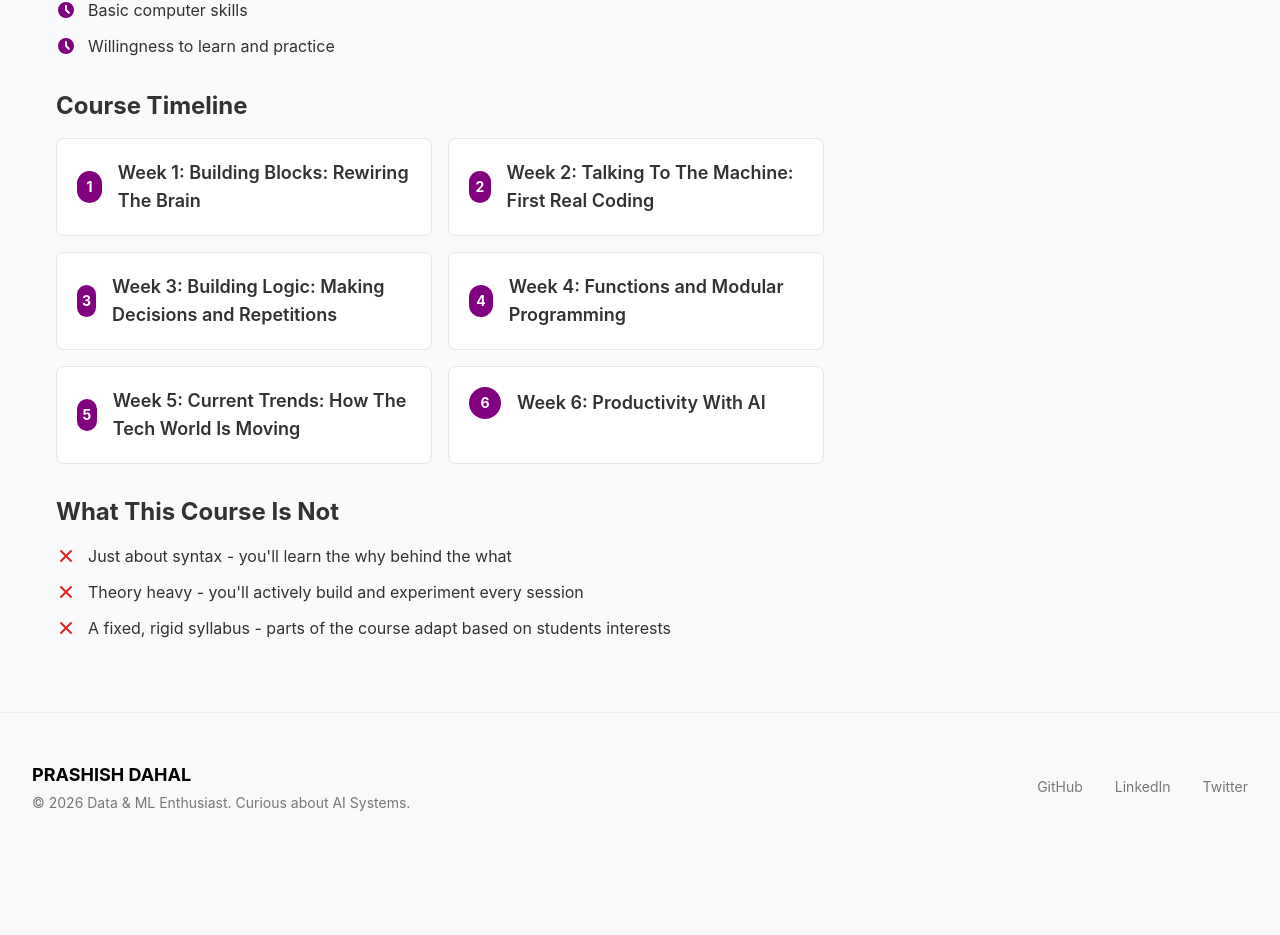
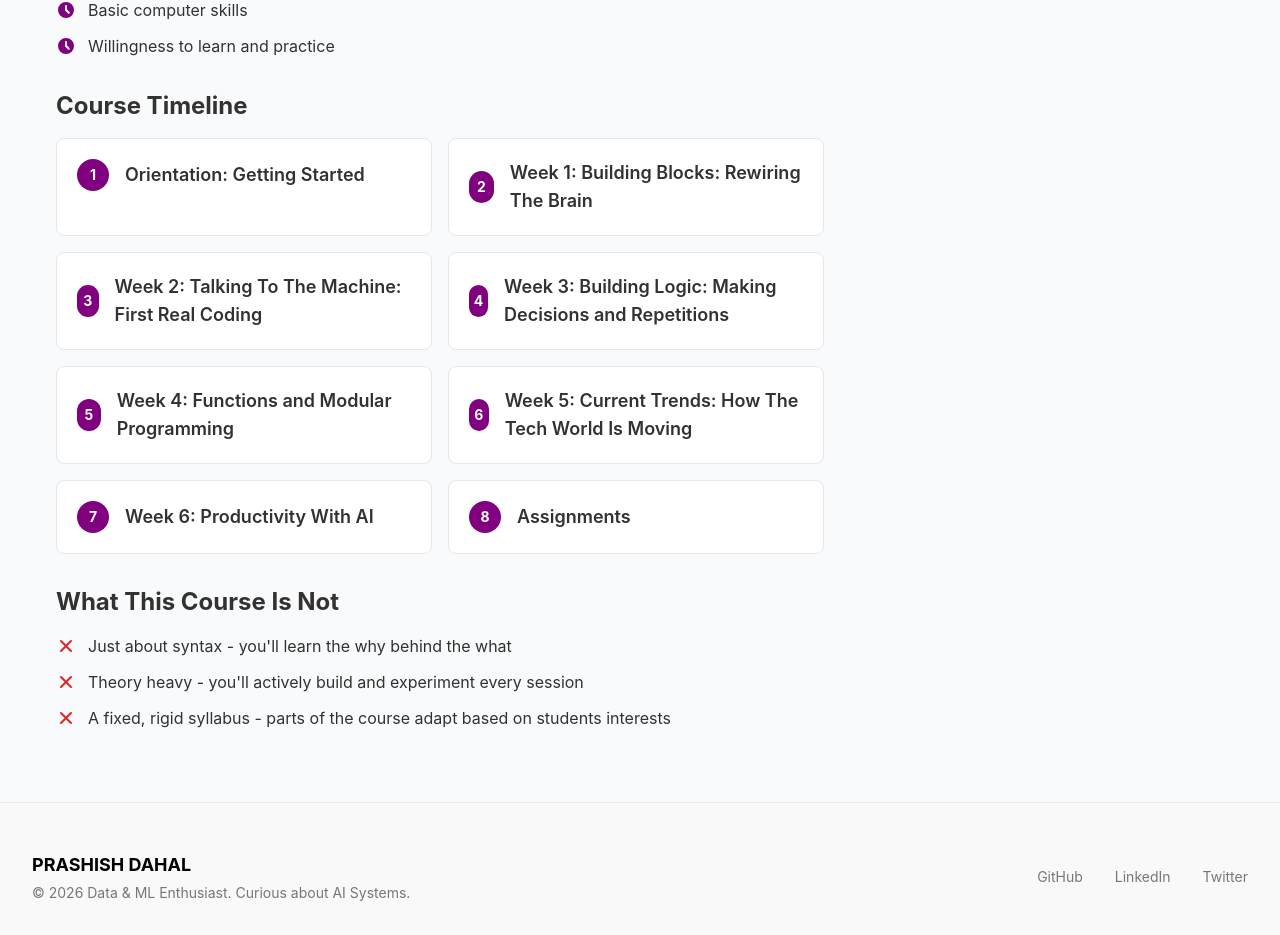
Before and after one commit to lioninthewild/portfolio, a Next.js app: page /kashvi/assignments in a window 1280 px wide. Shown: the part 1070-2005 px from the top of the page. Before the commit the page ends 1931 px from the top, so only its background shows below. Built offline with nearby package versions, Linux system fonts and the light colour scheme.

Commit message:
feat(course): add Orientation and Assignments to course timeline

```diff
--- a/src/app/kashvi/[course]/page.tsx
+++ b/src/app/kashvi/[course]/page.tsx
@@ -24,13 +24,15 @@ export default function CourseOverviewPage() {
     "A fixed, rigid syllabus - parts of the course adapt based on students interests",
   ];
 
-  const weeks = [
+  const timeline = [
+    "Orientation: Getting Started",
     "Week 1: Building Blocks: Rewiring The Brain",
     "Week 2: Talking To The Machine: First Real Coding",
     "Week 3: Building Logic: Making Decisions and Repetitions",
     "Week 4: Functions and Modular Programming",
     "Week 5: Current Trends: How The Tech World Is Moving",
     "Week 6: Productivity With AI",
+    "Assignments",
   ];
 
   return (
@@ -114,7 +116,7 @@ export default function CourseOverviewPage() {
           <div className="space-y-4">
             <h2 className="text-2xl font-bold">Course Timeline</h2>
             <div className="grid md:grid-cols-2 gap-4">
-              {weeks.map((week, index) => (
+              {timeline.map((item, index) => (
                 <div
                   key={index}
                   className="block p-5 rounded-lg bg-surface-container-low border border-gray-200 hover:border-purple-accent hover:shadow-lg transition-all cursor-default"
@@ -123,7 +125,7 @@ export default function CourseOverviewPage() {
                     <span className="flex items-center justify-center w-8 h-8 rounded-full bg-purple-accent text-white text-sm font-bold">
                       {index + 1}
                     </span>
-                    <h3 className="text-lg font-semibold">{week}</h3>
+                    <h3 className="text-lg font-semibold">{item}</h3>
                   </div>
                 </div>
               ))}
```
